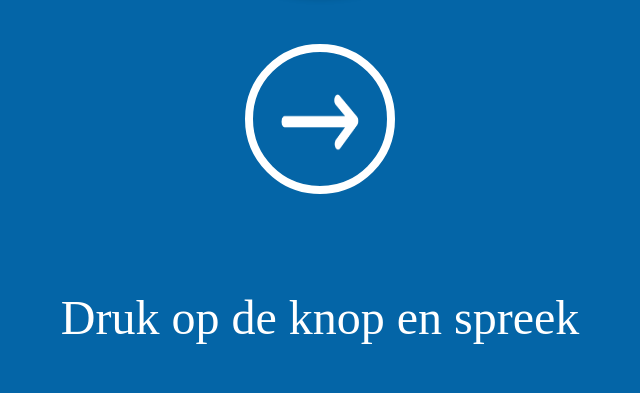
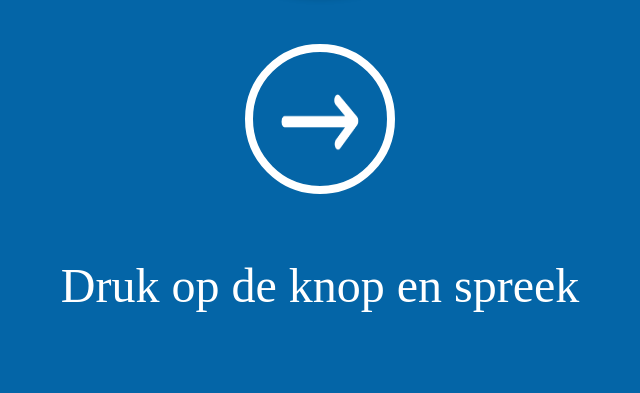
Before and after one commit to woutarb/speech-and-rhyme, a Flask app: page / in a window 1280 px wide. Shown: the part 583-976 px from the top of the page, without its empty margins (320-960 px from the left). After the commit the page ends 895 px from the top, so only its background shows below. Run offline with Flask 2, Linux system fonts and the light colour scheme; some libraries are stand-ins or nearby versions; some web fonts are replaced.

Commit message:
Better big screen support

```diff
--- a/static/css/style.css
+++ b/static/css/style.css
@@ -46,22 +46,21 @@ body{
     text-align: center;
 }
 
-h1{
-    color: #ffda00;
-    font-family: questa-sans;
-}
-
 p{
     color: white;
     font-family: bello-caps;
     font-size: 3em;
 }
 
+h1{
+    color: #ffda00;
+    font-family: questa-sans;
+}
+
 form{
     display: none;
     text-align: -webkit-center;
 }
-
 
 input[type=text]{
     background-color: #0465a7;
@@ -119,3 +118,7 @@ input[type=text]{
     margin: auto;
     display: none;
 }
+
+#instructions{
+    margin: 0;
+}
```
